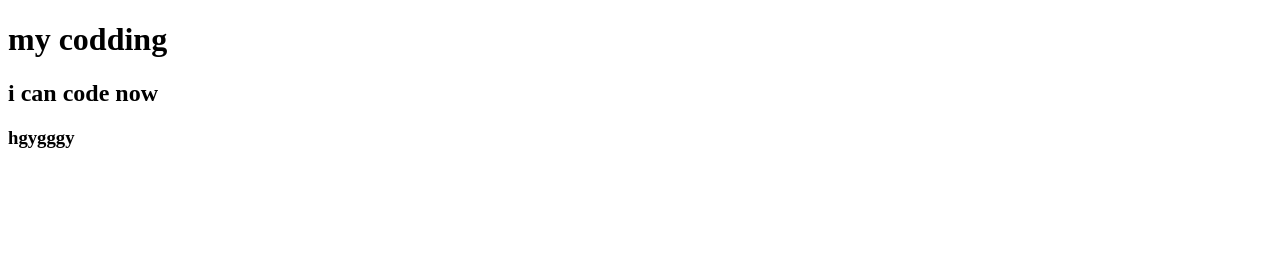
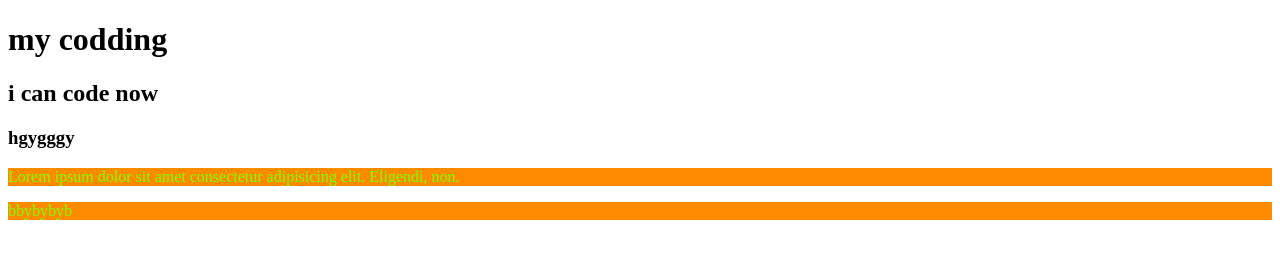
Before and after one commit to sumu99/4th-github-repo, a plain HTML site: page index.html in a window 1280 px wide. Drawn offline with Linux system fonts and the light colour scheme.

Commit message:
styles add

```diff
--- a/index.html
+++ b/index.html
@@ -5,10 +5,13 @@
     <meta http-equiv="X-UA-Compatible" content="IE=edge">
     <meta name="viewport" content="width=device-width, initial-scale=1.0">
     <title>4th github commit</title>
+    <link rel="stylesheet" href="style.css">
 </head>
 <body>
    <h1>my codding</h1>
    <h2>i can code now</h2>
    <h3>hgygggy</h3>
+   <p>Lorem ipsum dolor sit amet consectetur adipisicing elit. Eligendi, non.</p>
+   <p>bbybybyb</p>
 </body>
 </html
--- /dev/null
+++ b/style.css
@@ -0,0 +1,8 @@
+p{
+    color: chartreuse
+;
+background-color: darkorange;
+}
+h{
+    color: darkred;
+}
```
